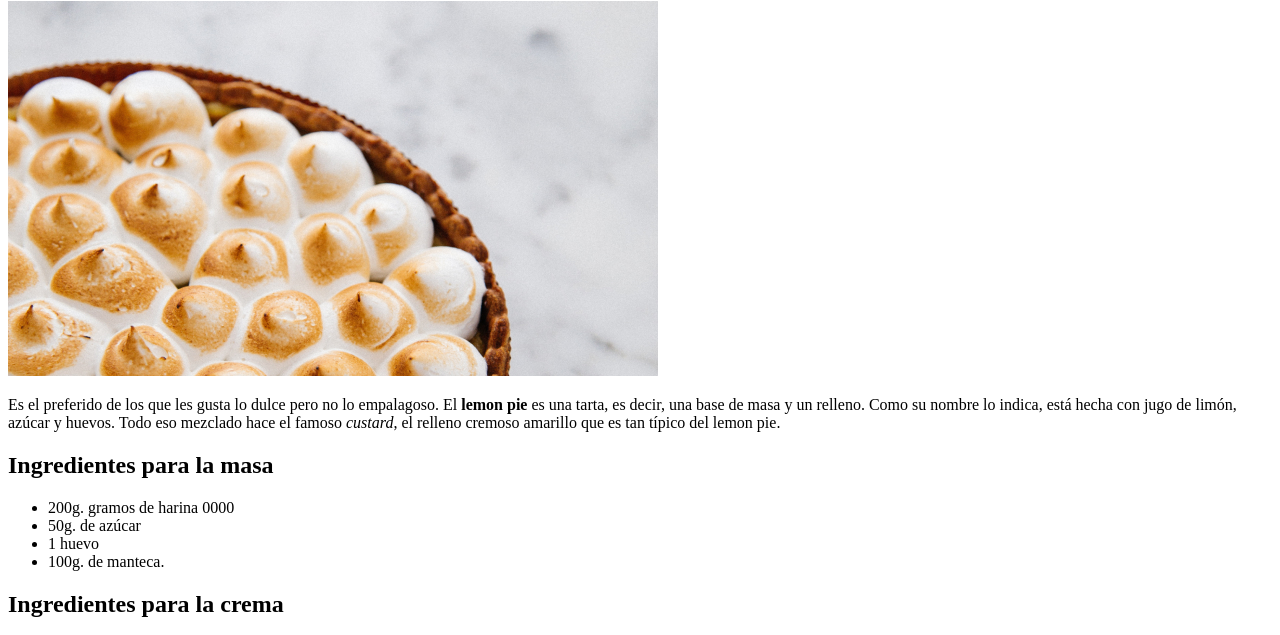
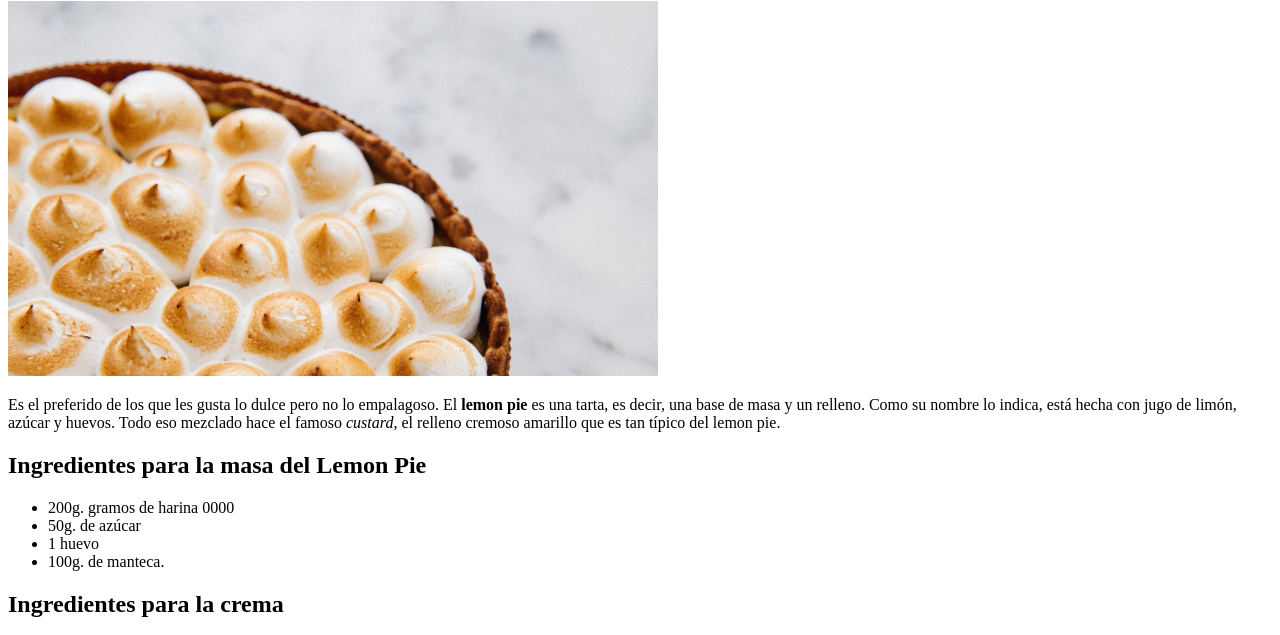
Before and after one commit to danielaleon0990/Clase-3, a plain HTML site: page index.html in a window 1280 px wide. Shown: the part 136-771 px from the top of the page. Drawn offline with Linux system fonts and the light colour scheme.

Commit message:
[Feat] se corrigió algo

```diff
--- a/index.html
+++ b/index.html
@@ -25,7 +25,7 @@
             </p>
         </section>
         <section>
-            <h2>Ingredientes para la masa</h2>
+            <h2>Ingredientes para la masa del Lemon Pie</h2>
             <div>
                 <p>
                 <ul>
```
